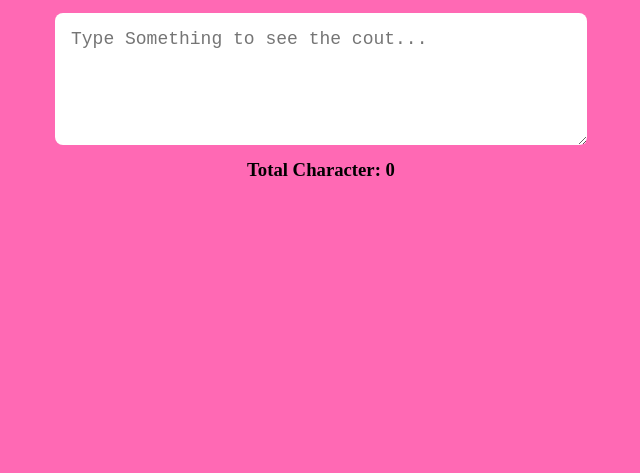
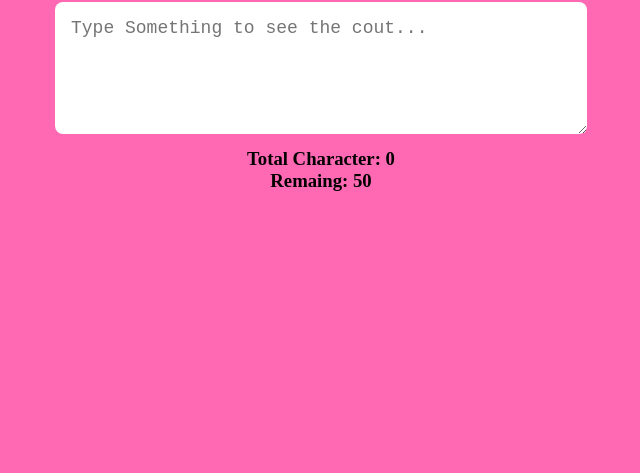
Before and after one commit to DhanaSelvan/character-calculator, a plain HTML site: page index.html in a window 1280 px wide. Shown: the part 327-800 px from the top of the page, without its empty margins (319-959 px from the left). Drawn offline with Linux system fonts and the light colour scheme.

Commit message:
update this repo

```diff
--- a/index.html
+++ b/index.html
@@ -11,6 +11,7 @@
         <h2>Real time Character Calculator</h2>
         <textarea name="input" id="input" placeholder="Type Something to see the cout..."></textarea>
         <h3 class="count">Total Character: <span id="value">0</span></h3>
+        <h3>Remaing: <span id="rem">50</span></h3>
     </section>
 
     <script src="./js/main.js"></script>
--- a/js/main.js
+++ b/js/main.js
@@ -3,5 +3,11 @@ var input = document.getElementById('input')
 setInterval(() => {
     var value = input.value.trim();
     value = value.replaceAll(" ", "")
-    document.getElementById('value').innerHTML = value.length;
+    var length = value.length;
+    var rem = 50-length;
+    document.getElementById('value').innerHTML = length;
+    document.getElementById('rem').innerHTML = rem;
+    if(rem<0){
+        alert("Yo reached the limit");
+    }
 }, 500);
```
